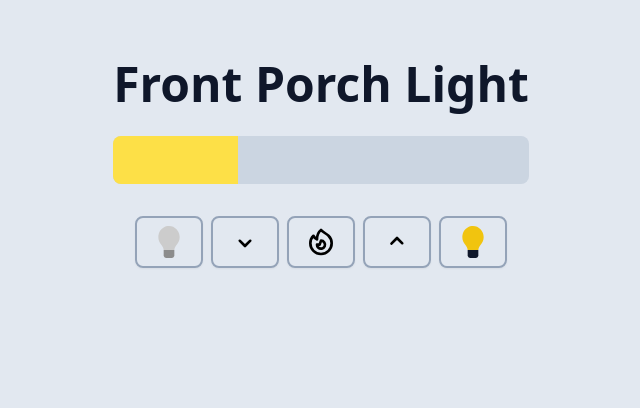
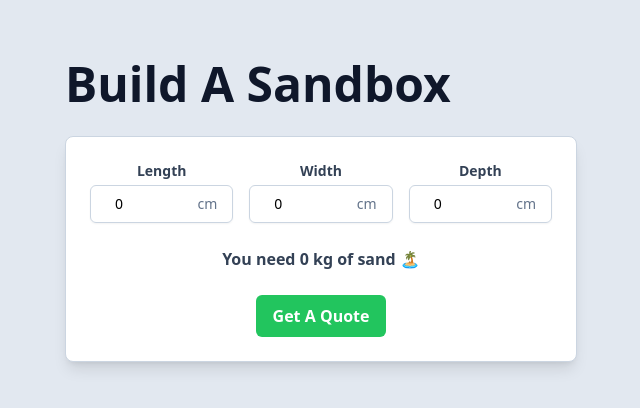
Before and after one commit to cateland/opals-react, a React (Vite) app: page / in a window 1280 px wide. Shown: the top 408 px of the page, without its empty margins (319-959 px from the left). Built offline with nearby package versions, Linux system fonts and the light colour scheme.

Commit message:
session-3 sandbox app and tests

```diff
--- a/package.json
+++ b/package.json
@@ -7,7 +7,8 @@
     "dev": "vite",
     "build": "tsc && vite build",
     "lint": "eslint src --ext ts,tsx --report-unused-disable-directives --max-warnings 0",
-    "preview": "vite preview"
+    "preview": "vite preview",
+    "test": "vitest"
   },
   "dependencies": {
     "react": "^18.2.0",
@@ -27,6 +28,7 @@
     "postcss": "^8.4.24",
     "tailwindcss": "^3.3.2",
     "typescript": "^5.0.2",
-    "vite": "^4.3.9"
+    "vite": "^4.3.9",
+    "vitest": "^0.32.3"
   }
 }
--- a/src/components/Sandbox.tsx
+++ b/src/components/Sandbox.tsx
@@ -1,19 +1,31 @@
-import { useMemo, useState } from "react";
+import { FormEvent, useEffect, useMemo, useState } from "react";
 import * as sandbox from "../model/sandbox"
 import "./sandbox.css";
+import { euroCurrency } from "../model/sandbox";
 function Sandbox() {
     const [length, setLength] = useState(0);
     const [width, setWidth] = useState(0);
     const [depth, setDepth] = useState(0);
+    const [price, setPrice] = useState<null | number>(null);
 
     const weight = useMemo(() => {
         return sandbox.calculateWeight(length, width, depth);
     }, [length, width, depth])
+
+    useEffect(() => {
+        setPrice(null);
+    }, [length, width, depth])
+
+    function caculateQuote(event: FormEvent<HTMLFormElement>){
+        event.preventDefault();
+        setPrice(sandbox.calculate_price(weight));
+    }
+
     return (
         <>
             <h1>Build A Sandbox</h1>
             <div id="sandbox">
-                <form>
+                <form onSubmit={caculateQuote}>
                     <div className="fields">
                         <div>
                             <label htmlFor="length">Length</label>
@@ -37,9 +49,12 @@ function Sandbox() {
                             </div>
                         </div>
                     </div>
-                    <div className="weight">You need {weight} kg of sand 🏝</div>
-                    <button type="submit">Get A Quote</button>
+                    <output className="weight">You need {weight} kg of sand 🏝</output>
+                    <button>Get A Quote</button>
                 </form>
+                {price && <div className="quote">
+                    Get your personnal Pétanque field for only {euroCurrency.format(price)}
+                </div>}
             </div>
         </>
     );
--- a/src/main.tsx
+++ b/src/main.tsx
@@ -1,10 +1,10 @@
 import React from 'react'
 import ReactDOM from 'react-dom/client'
 import './App.css'
-import Light from './components/Light.tsx'
+import Sandbox from './components/Sandbox.tsx'
 
 ReactDOM.createRoot(document.getElementById('root') as HTMLElement).render(
   <React.StrictMode>
-    <Light />
+    <Sandbox />
   </React.StrictMode>,
 )
--- a/src/model/sandbox.ts
+++ b/src/model/sandbox.ts
@@ -5,3 +5,8 @@ export function calculateWeight(length: number, width: number, depth: number): n
 export function calculate_price(weight: number): number {
     return weight * 0.10;
 }
+
+export const euroCurrency = Intl.NumberFormat('fr-FR', {
+    style: 'currency',
+    currency: 'EUR'
+});
```
Also changed, not shown: 2 other files (tests, documents, lock files or other folders).
